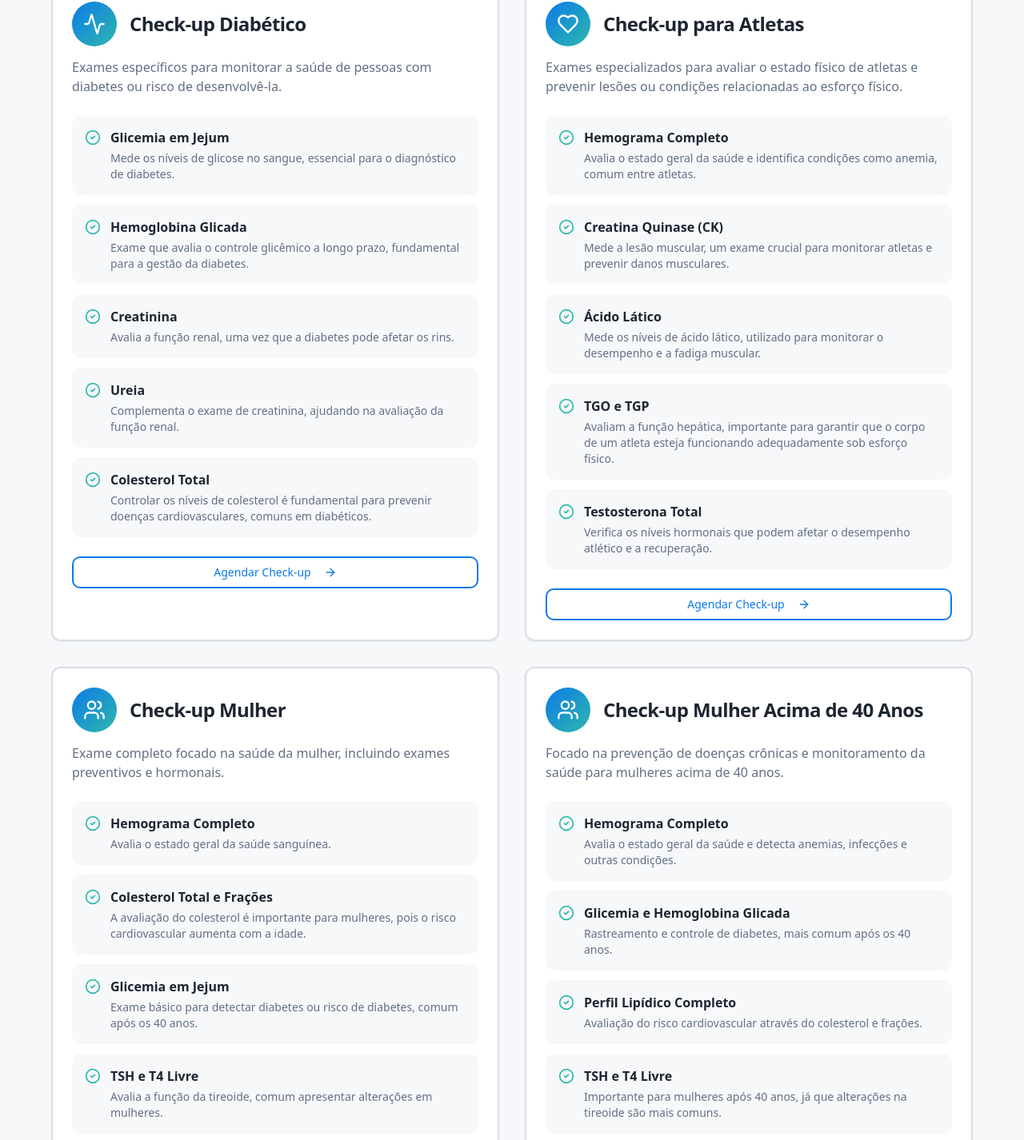
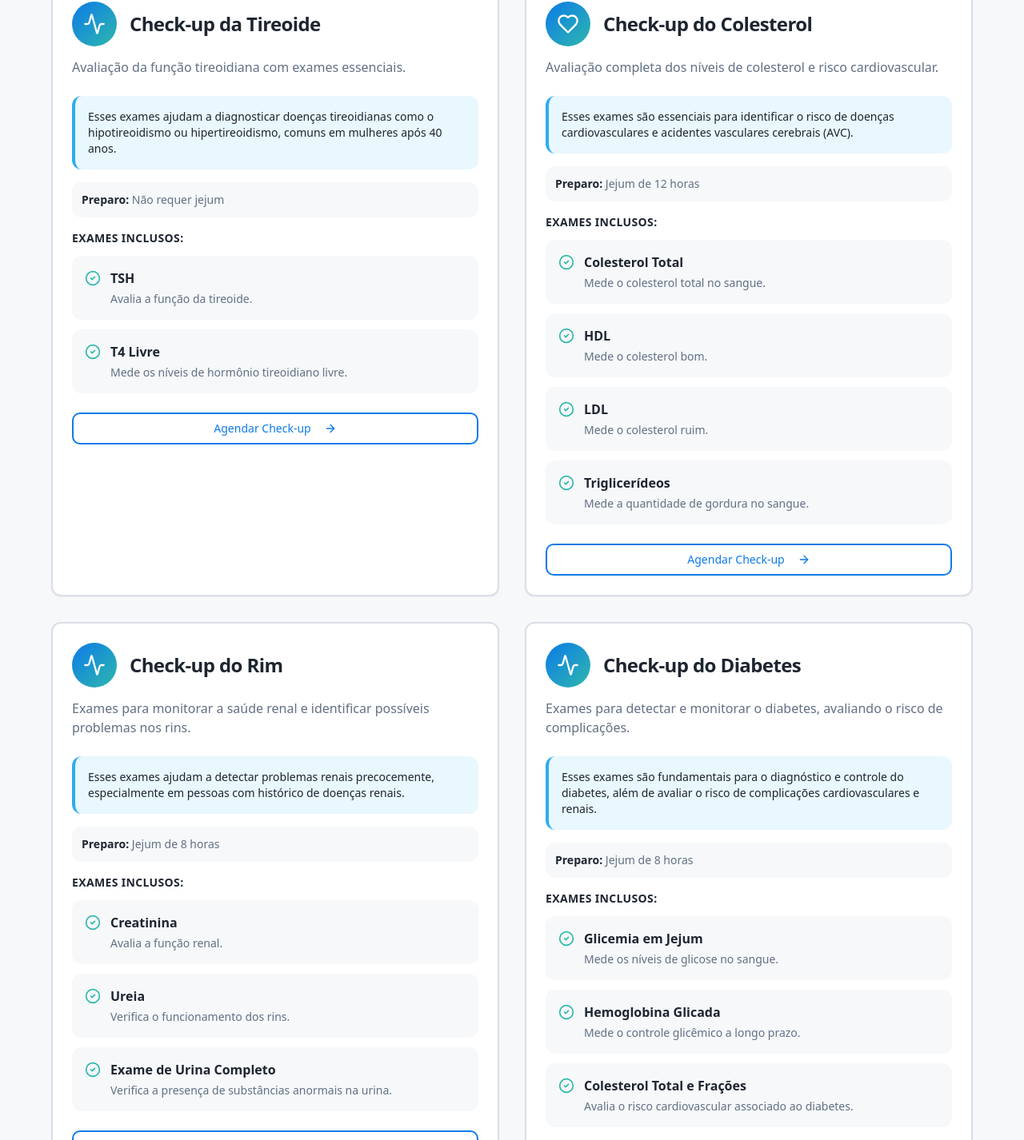
Before and after one commit to drogafarto-web/labclin-next-gen-81c2ede1, a React (Vite) app: page /exames in a window 1280 px wide. Shown: the part 893-2319 px from the top of the page at 80% size. Built offline with nearby package versions, Linux system fonts and the light colour scheme; the HTML template or start-up script is replaced by a standard one.

Commit message:
Add interactive check-up cards

```diff
--- a/src/pages/Exames.tsx
+++ b/src/pages/Exames.tsx
@@ -154,63 +154,78 @@ const Exames = () => {
 
   const checkups = [
     {
-      id: "diabetico",
-      name: "Check-up Diabético",
+      id: "tireoide",
+      name: "Check-up da Tireoide",
       icon: Activity,
-      description: "Exames específicos para monitorar a saúde de pessoas com diabetes ou risco de desenvolvê-la.",
+      description: "Avaliação da função tireoidiana com exames essenciais.",
       color: "text-primary",
       price: "Consulte valores",
+      preparation: "Não requer jejum",
+      justification: "Esses exames ajudam a diagnosticar doenças tireoidianas como o hipotireoidismo ou hipertireoidismo, comuns em mulheres após 40 anos.",
       exams: [
-        { name: "Glicemia em Jejum", justification: "Mede os níveis de glicose no sangue, essencial para o diagnóstico de diabetes." },
-        { name: "Hemoglobina Glicada", justification: "Exame que avalia o controle glicêmico a longo prazo, fundamental para a gestão da diabetes." },
-        { name: "Creatinina", justification: "Avalia a função renal, uma vez que a diabetes pode afetar os rins." },
-        { name: "Ureia", justification: "Complementa o exame de creatinina, ajudando na avaliação da função renal." },
-        { name: "Colesterol Total", justification: "Controlar os níveis de colesterol é fundamental para prevenir doenças cardiovasculares, comuns em diabéticos." },
+        { name: "TSH", description: "Avalia a função da tireoide." },
+        { name: "T4 Livre", description: "Mede os níveis de hormônio tireoidiano livre." },
       ],
     },
     {
-      id: "atletas",
-      name: "Check-up para Atletas",
+      id: "colesterol",
+      name: "Check-up do Colesterol",
       icon: Heart,
-      description: "Exames especializados para avaliar o estado físico de atletas e prevenir lesões ou condições relacionadas ao esforço físico.",
+      description: "Avaliação completa dos níveis de colesterol e risco cardiovascular.",
       color: "text-secondary",
       price: "Consulte valores",
+      preparation: "Jejum de 12 horas",
+      justification: "Esses exames são essenciais para identificar o risco de doenças cardiovasculares e acidentes vasculares cerebrais (AVC).",
       exams: [
-        { name: "Hemograma Completo", justification: "Avalia o estado geral da saúde e identifica condições como anemia, comum entre atletas." },
-        { name: "Creatina Quinase (CK)", justification: "Mede a lesão muscular, um exame crucial para monitorar atletas e prevenir danos musculares." },
-        { name: "Ácido Lático", justification: "Mede os níveis de ácido lático, utilizado para monitorar o desempenho e a fadiga muscular." },
-        { name: "TGO e TGP", justification: "Avaliam a função hepática, importante para garantir que o corpo de um atleta esteja funcionando adequadamente sob esforço físico." },
-        { name: "Testosterona Total", justification: "Verifica os níveis hormonais que podem afetar o desempenho atlético e a recuperação." },
+        { name: "Colesterol Total", description: "Mede o colesterol total no sangue." },
+        { name: "HDL", description: "Mede o colesterol bom." },
+        { name: "LDL", description: "Mede o colesterol ruim." },
+        { name: "Triglicerídeos", description: "Mede a quantidade de gordura no sangue." },
       ],
     },
     {
-      id: "mulher",
-      name: "Check-up Mulher",
-      icon: Users,
-      description: "Exame completo focado na saúde da mulher, incluindo exames preventivos e hormonais.",
+      id: "rim",
+      name: "Check-up do Rim",
+      icon: Activity,
+      description: "Exames para monitorar a saúde renal e identificar possíveis problemas nos rins.",
       color: "text-accent",
       price: "Consulte valores",
+      preparation: "Jejum de 8 horas",
+      justification: "Esses exames ajudam a detectar problemas renais precocemente, especialmente em pessoas com histórico de doenças renais.",
       exams: [
-        { name: "Hemograma Completo", justification: "Avalia o estado geral da saúde sanguínea." },
-        { name: "Colesterol Total e Frações", justification: "A avaliação do colesterol é importante para mulheres, pois o risco cardiovascular aumenta com a idade." },
-        { name: "Glicemia em Jejum", justification: "Exame básico para detectar diabetes ou risco de diabetes, comum após os 40 anos." },
-        { name: "TSH e T4 Livre", justification: "Avalia a função da tireoide, comum apresentar alterações em mulheres." },
-        { name: "Vitamina D", justification: "Importante para saúde óssea e prevenção de osteoporose." },
+        { name: "Creatinina", description: "Avalia a função renal." },
+        { name: "Ureia", description: "Verifica o funcionamento dos rins." },
+        { name: "Exame de Urina Completo", description: "Verifica a presença de substâncias anormais na urina." },
       ],
     },
     {
-      id: "mulher-40",
-      name: "Check-up Mulher Acima de 40 Anos",
-      icon: Users,
-      description: "Focado na prevenção de doenças crônicas e monitoramento da saúde para mulheres acima de 40 anos.",
+      id: "diabetes",
+      name: "Check-up do Diabetes",
+      icon: Activity,
+      description: "Exames para detectar e monitorar o diabetes, avaliando o risco de complicações.",
       color: "text-primary",
       price: "Consulte valores",
+      preparation: "Jejum de 8 horas",
+      justification: "Esses exames são fundamentais para o diagnóstico e controle do diabetes, além de avaliar o risco de complicações cardiovasculares e renais.",
       exams: [
-        { name: "Hemograma Completo", justification: "Avalia o estado geral da saúde e detecta anemias, infecções e outras condições." },
-        { name: "Glicemia e Hemoglobina Glicada", justification: "Rastreamento e controle de diabetes, mais comum após os 40 anos." },
-        { name: "Perfil Lipídico Completo", justification: "Avaliação do risco cardiovascular através do colesterol e frações." },
-        { name: "TSH e T4 Livre", justification: "Importante para mulheres após 40 anos, já que alterações na tireoide são mais comuns." },
-        { name: "Vitamina D e Cálcio", justification: "Prevenção da osteoporose, que afeta muitas mulheres na faixa etária acima dos 40 anos." },
+        { name: "Glicemia em Jejum", description: "Mede os níveis de glicose no sangue." },
+        { name: "Hemoglobina Glicada", description: "Mede o controle glicêmico a longo prazo." },
+        { name: "Colesterol Total e Frações", description: "Avalia o risco cardiovascular associado ao diabetes." },
+      ],
+    },
+    {
+      id: "coracao",
+      name: "Check-up do Coração",
+      icon: Heart,
+      description: "Exames essenciais para monitorar a saúde do coração e prevenir doenças cardiovasculares.",
+      color: "text-secondary",
+      price: "Consulte valores",
+      preparation: "Não requer jejum",
+      justification: "Esses exames são essenciais para monitorar a saúde do coração, prevenir doenças como infarto e AVC e controlar a hipertensão.",
+      exams: [
+        { name: "Eletrocardiograma (ECG)", description: "Detecta alterações no ritmo cardíaco." },
+        { name: "Pressão Arterial", description: "Avalia a pressão sanguínea e o risco de hipertensão." },
+        { name: "Colesterol Total e Frações", description: "Avalia os níveis de colesterol para identificar riscos cardíacos." },
       ],
     },
   ];
@@ -232,9 +247,9 @@ const Exames = () => {
   return (
     <div className="flex flex-col min-h-screen">
       <Helmet>
-        <title>Exames Laboratoriais e Check-ups Personalizados - Labclin</title>
-        <meta name="description" content="Conheça os exames e check-ups personalizados oferecidos pelo Labclin em Rio Pomba, Mercês, Guarani e Silverânia. Resultados precisos e rápidos para sua saúde." />
-        <meta name="keywords" content="Exames laboratoriais, Check-ups personalizados, Labclin, Saúde, Rio Pomba, Mercês, Guarani, Silverânia, hemograma, glicemia, colesterol" />
+        <title>Exames e Check-ups Labclin - Diagnóstico Preciso e Prevenção</title>
+        <meta name="description" content="Descubra os check-ups completos oferecidos pelo Labclin para monitorar sua saúde com exames de alta qualidade. Check-ups da tireoide, colesterol, rim, diabetes e coração." />
+        <meta name="keywords" content="check-ups personalizados, exames laboratoriais, saúde, diagnóstico precoce, prevenção de doenças, Labclin, Rio Pomba, tireoide, colesterol, diabetes" />
       </Helmet>
 
       <Header />
@@ -300,19 +315,35 @@ const Exames = () => {
                       <CardDescription className="text-base">{checkup.description}</CardDescription>
                     </CardHeader>
                     <CardContent>
-                      <div className="space-y-3">
+                      {/* Justification */}
+                      <div className="mb-4 p-4 bg-accent/10 rounded-lg border-l-4 border-accent">
+                        <p className="text-sm text-foreground font-medium">{checkup.justification}</p>
+                      </div>
+
+                      {/* Preparation */}
+                      <div className="mb-4 p-3 bg-muted/50 rounded-lg">
+                        <p className="text-sm">
+                          <span className="font-semibold text-foreground">Preparo:</span>{" "}
+                          <span className="text-muted-foreground">{checkup.preparation}</span>
+                        </p>
+                      </div>
+
+                      {/* Exams List */}
+                      <div className="space-y-3 mb-6">
+                        <h4 className="font-semibold text-foreground text-sm uppercase tracking-wide">Exames inclusos:</h4>
                         {checkup.exams.map((exam, index) => (
                           <div key={index} className="bg-muted/50 rounded-lg p-4">
                             <div className="flex items-start gap-3">
                               <CheckCircle2 className="h-5 w-5 text-secondary flex-shrink-0 mt-0.5" />
                               <div>
-                                <h4 className="font-semibold text-foreground mb-1">{exam.name}</h4>
-                                <p className="text-sm text-muted-foreground">{exam.justification}</p>
+                                <h5 className="font-semibold text-foreground mb-1">{exam.name}</h5>
+                                <p className="text-sm text-muted-foreground">{exam.description}</p>
                               </div>
                             </div>
                           </div>
                         ))}
                       </div>
+
                       <div className="mt-6">
                         <Link to="/agendar">
                           <Button variant="outline" className="w-full">
```
